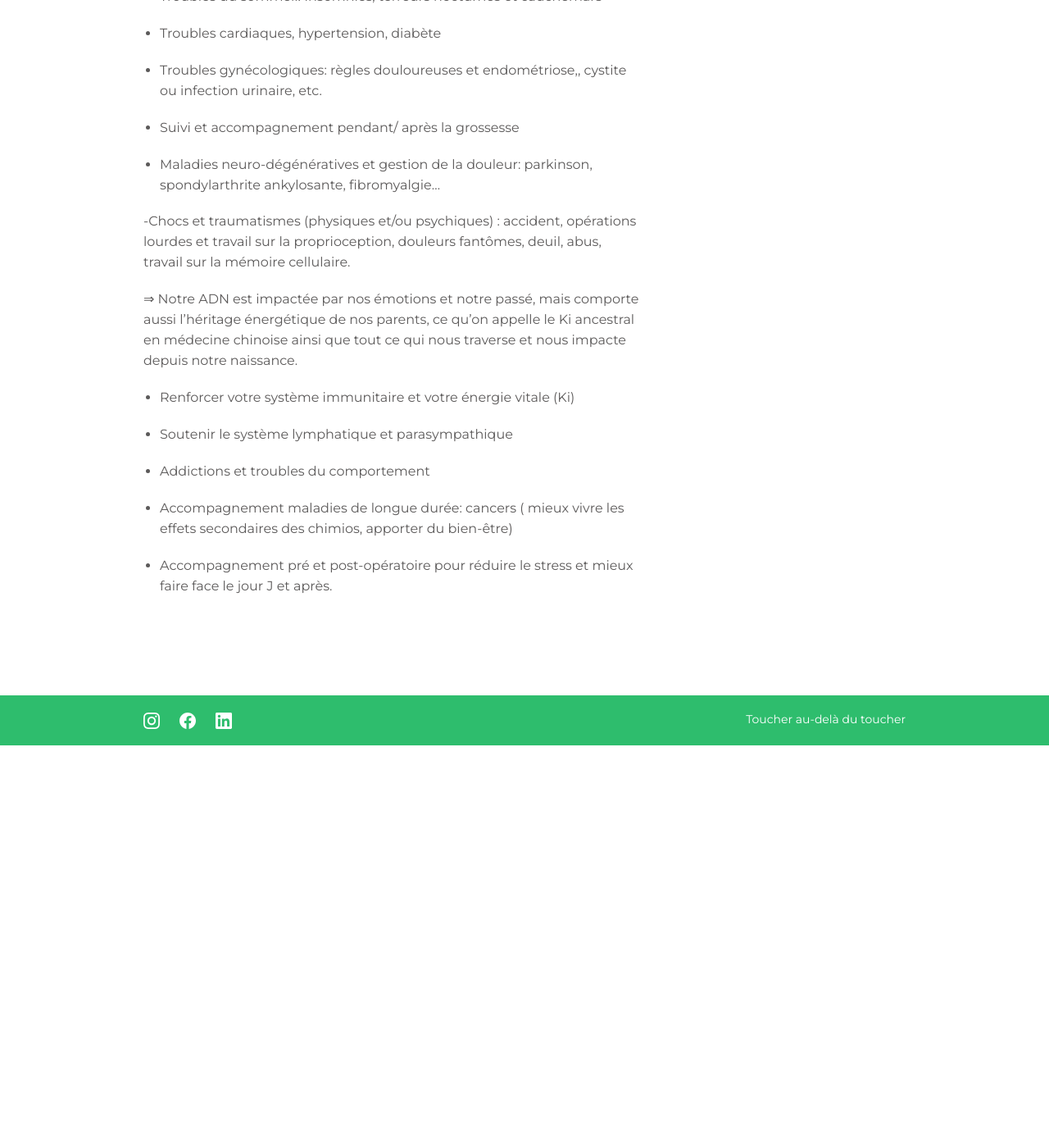
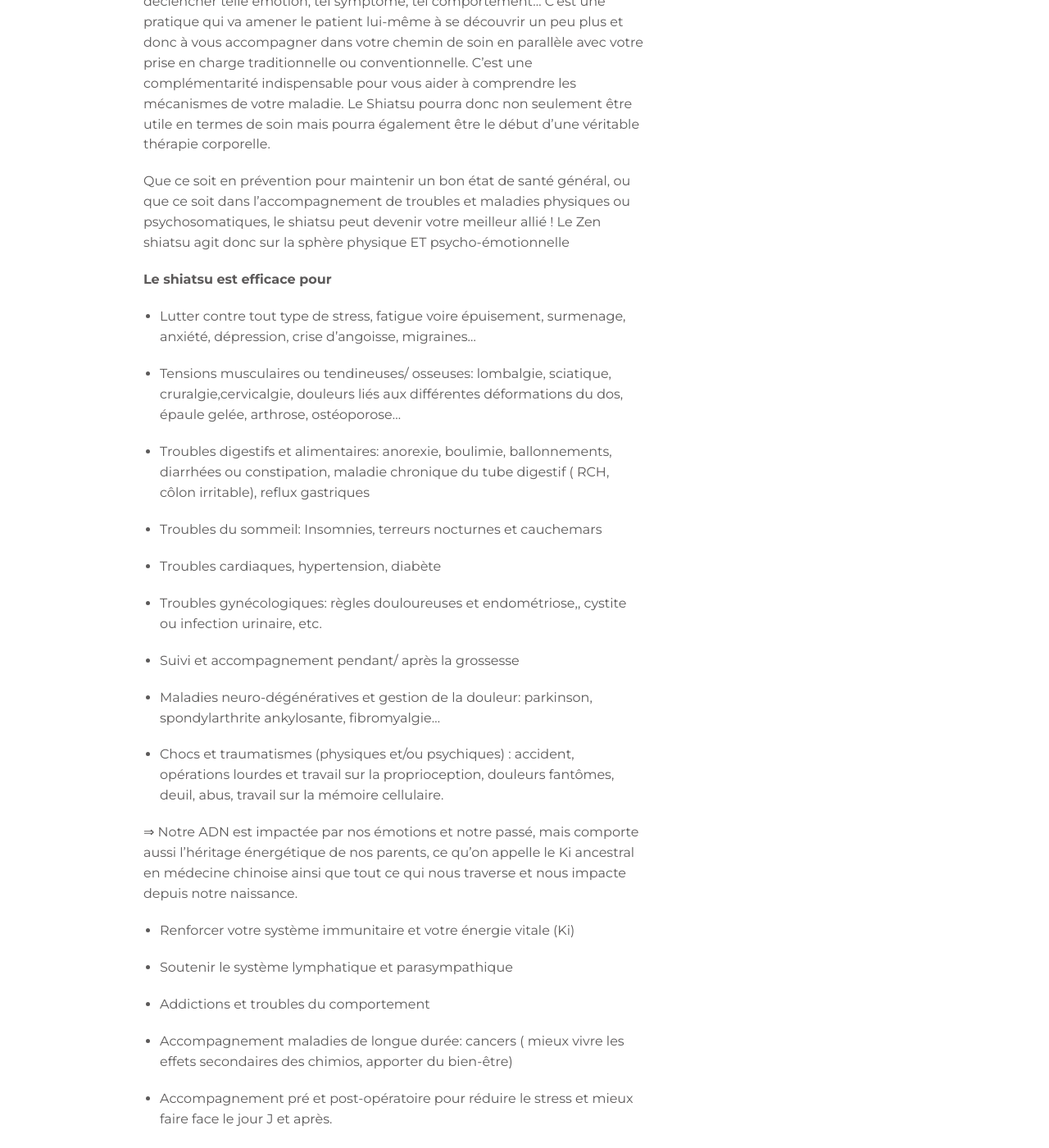
Before and after one commit to lekidejade/beta, a Jekyll site: the page built from shiatsu.md, in a window 1280 px wide and 1400 px high, scrolled down 3062 px. Shown: the whole window at 82% size. Built offline with Jekyll 4.4.1, drawn with Linux system fonts in a browser that asks for light colours; before the commit the page ends 3971 px from its top, so only the background shows below that; part of the change alters nothing that is shown; some of the changed text lies outside the part shown.

```diff
--- a/shiatsu.md
+++ b/shiatsu.md
@@ -25,7 +25,8 @@ On peut comprendre les méridiens en tant que voie de circulation du Ki (énergi
 
 # **Votre séance**
 
-Visuel Anpuquarelle ©Jade Hémon
+![Anpuquarelle](/images/illustrations/anpuquarelle.jpeg)
+*©Jade Hémon*
 
 Le soin Shiatsu traditionnel se donne sur futon, le receveur allongé. Il peut aussi être fait sur table notamment dans les cabinets où je consulte. Pour certaines personnes qui ne peuvent pas du tout s’allonger, il peut être fait sur une chaise.
 Le soin se fait habillé dans une tenue décontractée pour être à l’aise, idéalement avec un tissu souple et fin.
@@ -71,7 +72,7 @@ Le Zen shiatsu agit donc sur la sphère physique ET psycho-émotionnelle
 
 - Maladies neuro-dégénératives et gestion de la douleur: parkinson, spondylarthrite ankylosante, fibromyalgie…
 
--Chocs et traumatismes (physiques et/ou psychiques) : accident, opérations lourdes et travail sur la proprioception, douleurs fantômes, deuil, abus, travail sur la mémoire cellulaire.
+- Chocs et traumatismes (physiques et/ou psychiques) : accident, opérations lourdes et travail sur la proprioception, douleurs fantômes, deuil, abus, travail sur la mémoire cellulaire.
 
 ⇒ Notre ADN est impactée par nos émotions et notre passé, mais comporte aussi l'héritage énergétique de nos parents, ce qu'on appelle le Ki ancestral en médecine chinoise ainsi que tout ce qui nous traverse et nous impacte depuis notre naissance.
 
```
